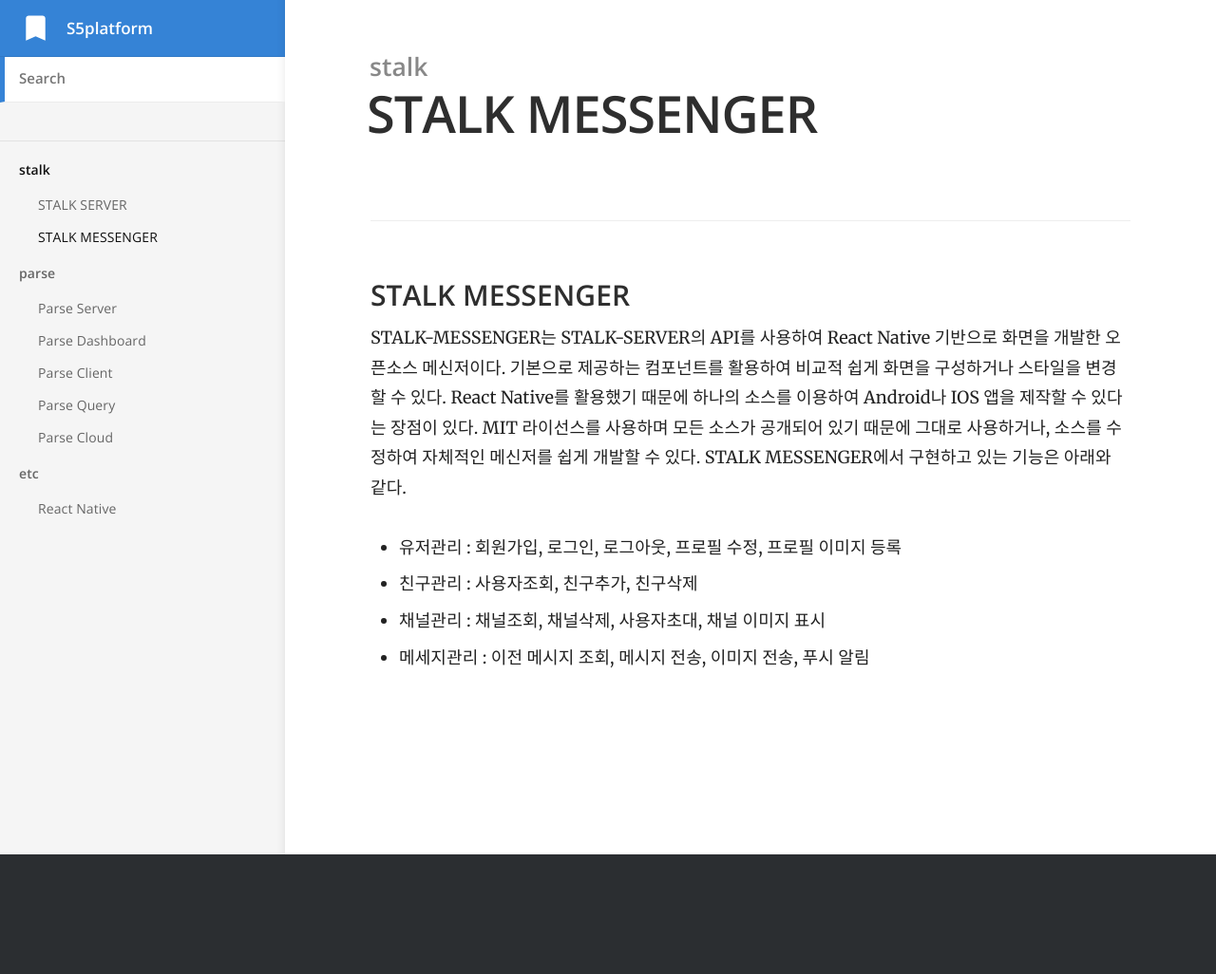
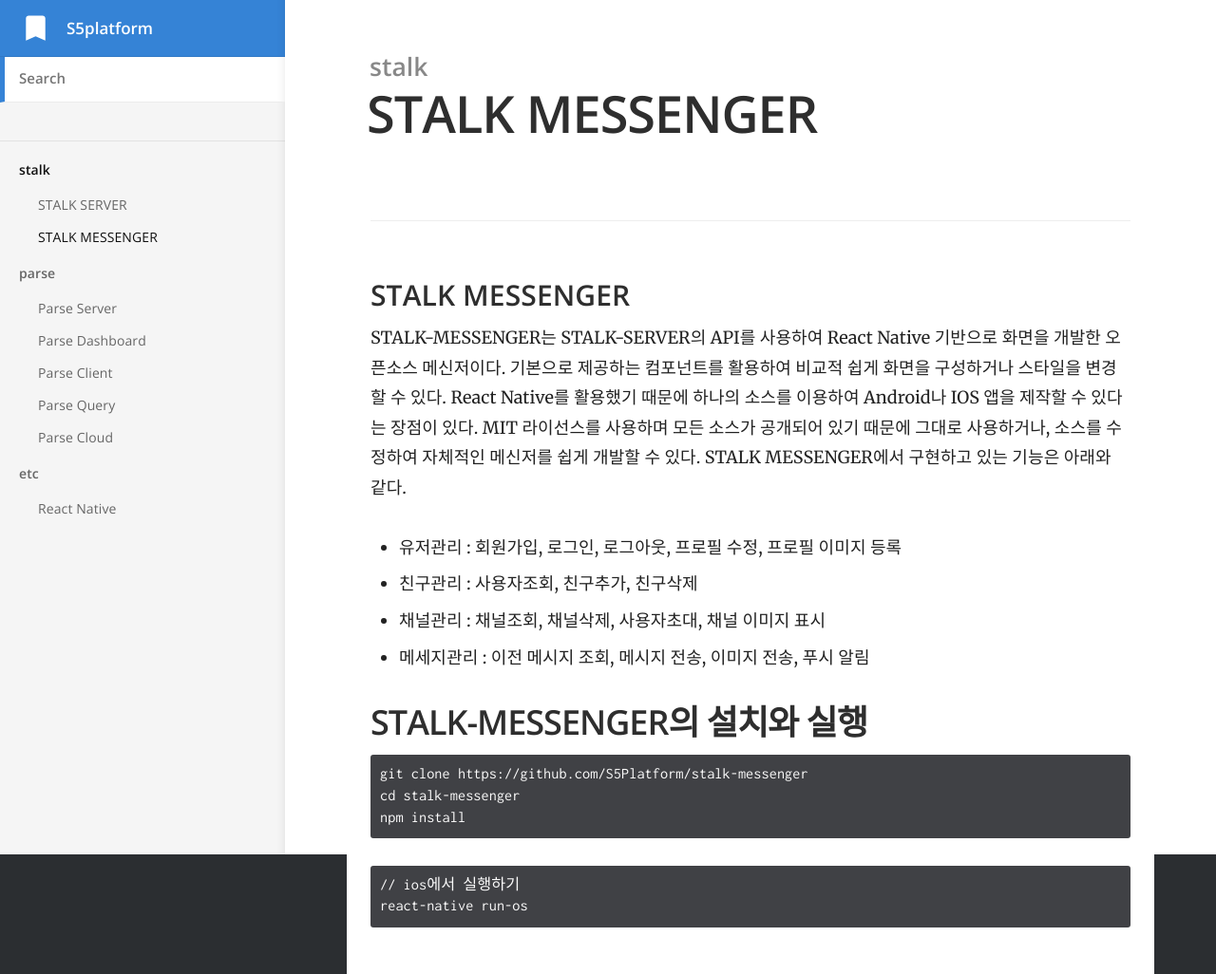
Before and after one commit to S5Platform/s5Platform.github.io, a Jekyll site: the page built from _docs/1.stalk/stalk_messenger.md, in a window 1280 px wide. Shown: the whole page at 95% size. Built offline with Jekyll 4.4.1, drawn with Linux system fonts in a browser that asks for light colours; before the commit the page ends 900 px from its top, so only the background shows below that.

Commit message:
Update doc

````diff
--- a/_docs/1.stalk/stalk_messenger.md
+++ b/_docs/1.stalk/stalk_messenger.md
@@ -12,3 +12,17 @@
 -	친구관리 : 사용자조회, 친구추가, 친구삭제
 -	채널관리 : 채널조회, 채널삭제, 사용자초대, 채널 이미지 표시
 -	메세지관리 : 이전 메시지 조회, 메시지 전송, 이미지 전송, 푸시 알림
+
+## STALK-MESSENGER의 설치와 실행
+
+```
+git clone https://github.com/S5Platform/stalk-messenger
+cd stalk-messenger
+npm install
+```
+
+
+```
+// ios에서 실행하기
+react-native run-os
+```
````
